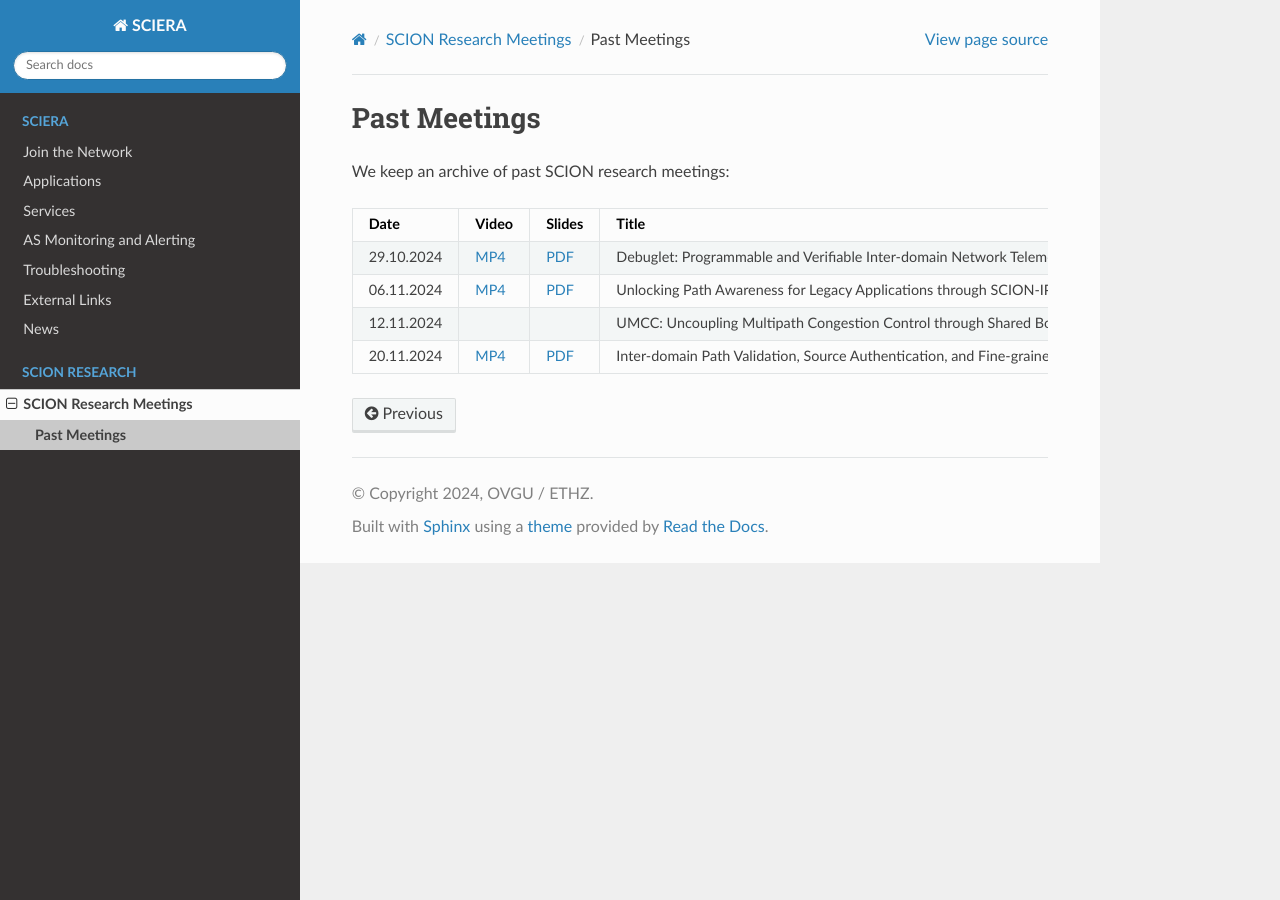
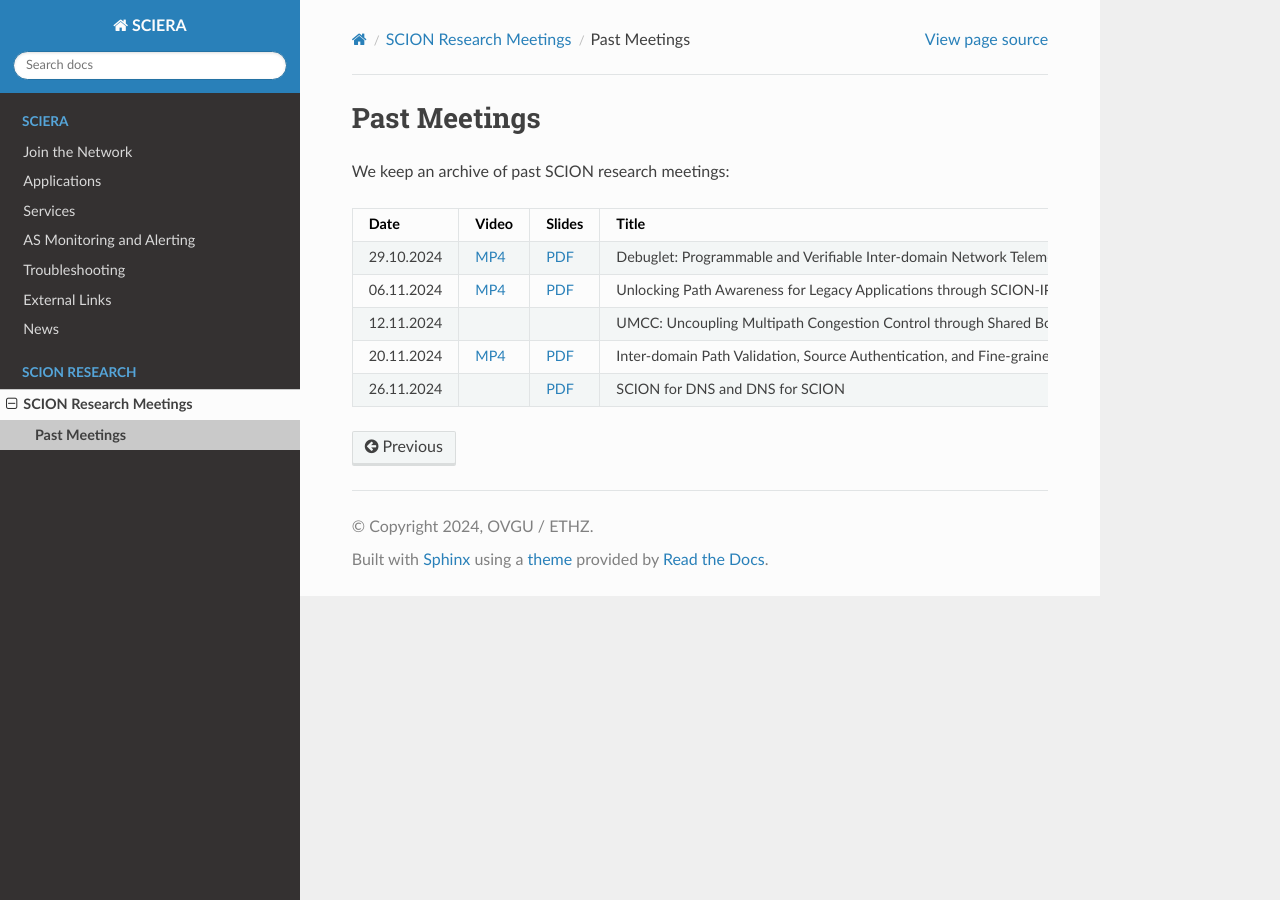
Before and after one commit to netsys-lab/scion-education-network-documentation, a Sphinx documentation site: the page built from docs/source/scion-research/meetings/past.rst, in a window 1280 px wide. Built offline with Sphinx 7.4.7 and the Read the Docs theme 3.1.0, drawn with Linux system fonts in a browser that asks for light colours.

Commit message:
Add Huayi's talk (no link to video, as requested).

```diff
--- a/docs/source/scion-research/meetings/past.rst
+++ b/docs/source/scion-research/meetings/past.rst
@@ -38,3 +38,9 @@ We keep an archive of past SCION research meetings:
       - Marc Wyss (ETH Zurich)
       - `PDF <https://netsec.ethz.ch/publications/papers/2023_usenix_fabrid.pdf>`__,
         `Extended Version <https://arxiv.org/pdf/2304.03108>`__
+    * - 26.11.2024
+      -
+      - `PDF <https://drive.google.com/file/d/1FL77sQgzJmYuatEPJqHXnW8E6UQRA-iD/view>`__
+      - SCION for DNS and DNS for SCION
+      - Huayi Duan (ETH Zurich)
+      -
```
